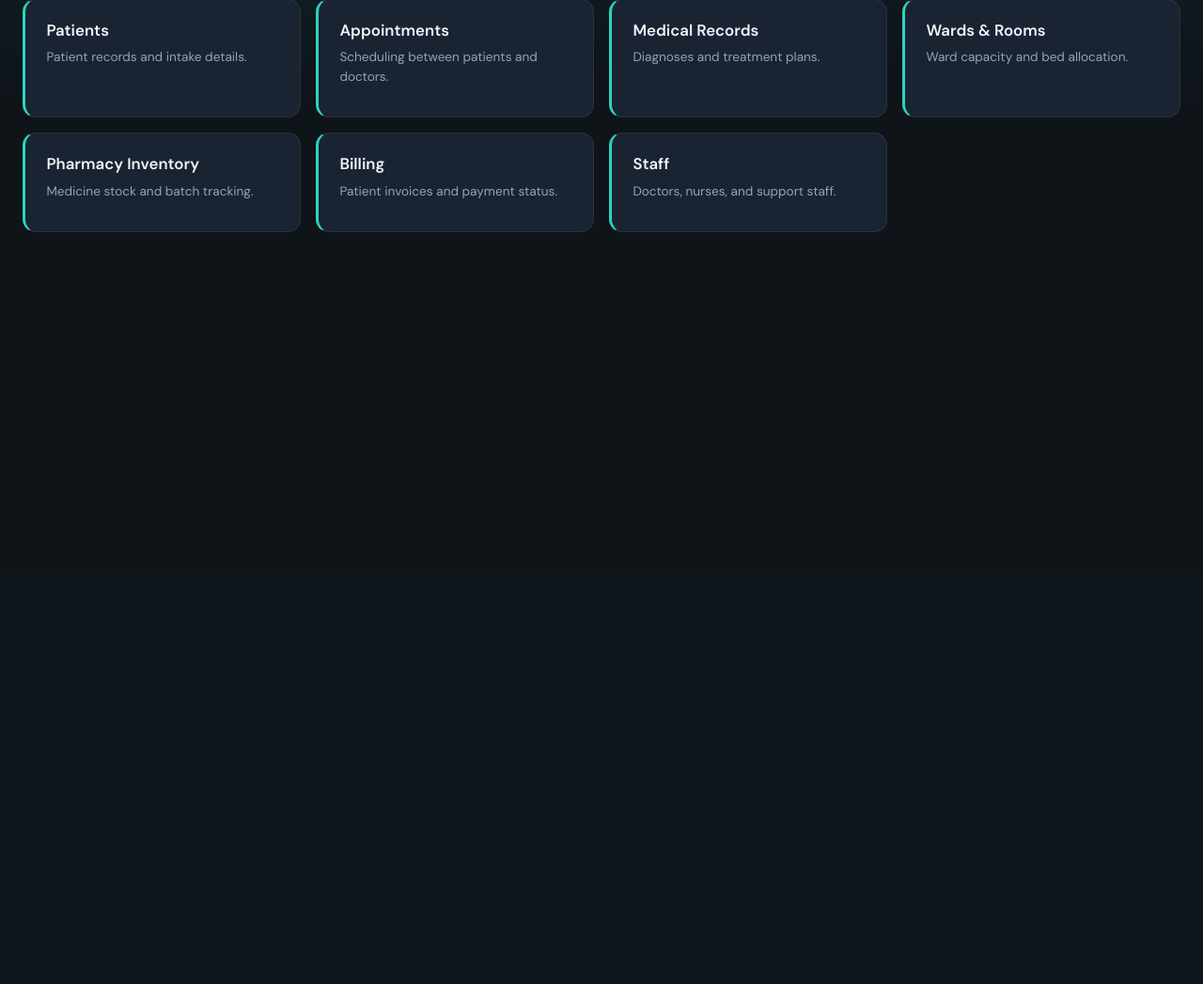
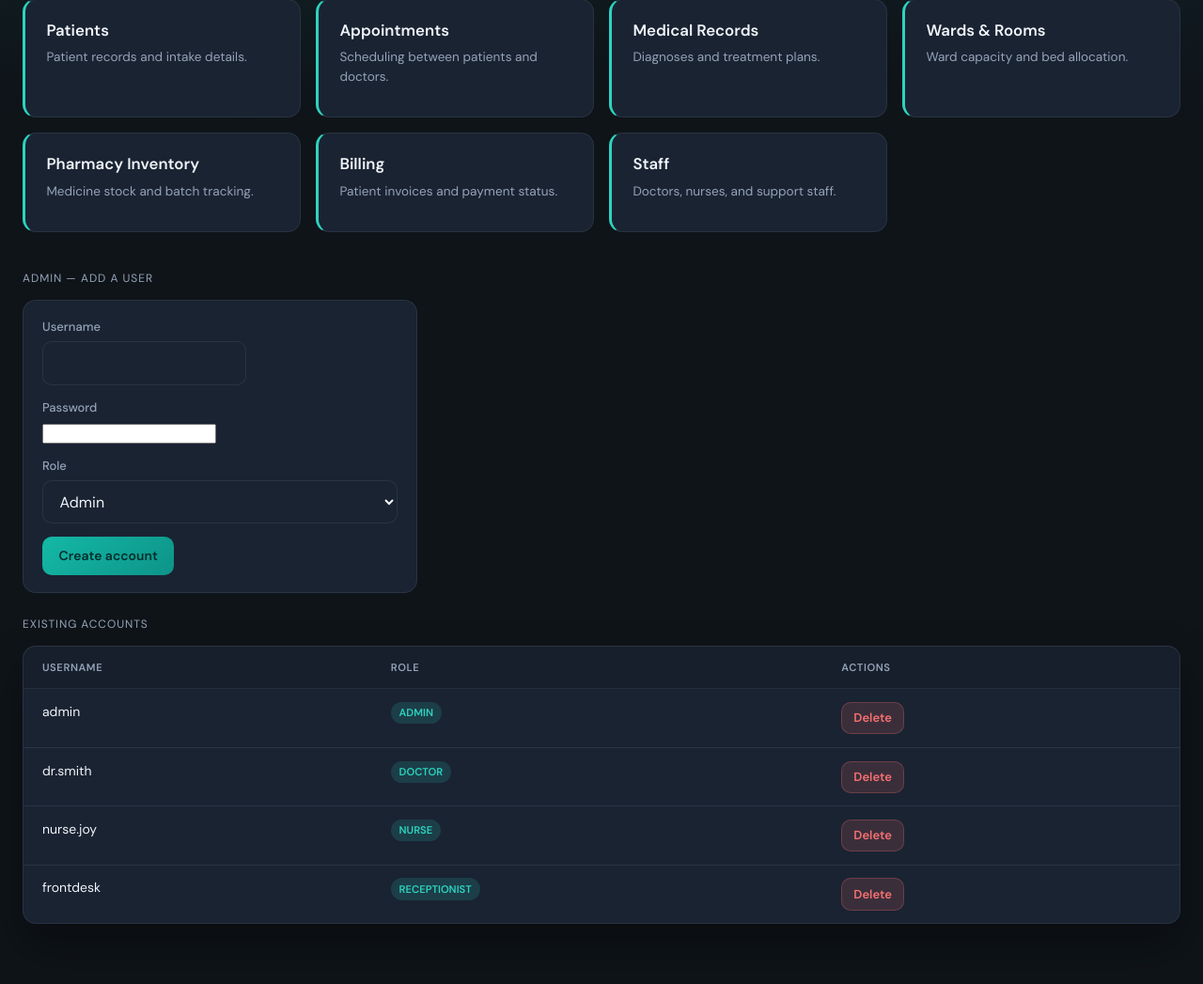
Before and after one commit to Kavindi2003/Hospital-Management-System, a Spring Boot app: page /pages/dashboard.html in a window 1280 px wide. Shown: the part 188-1235 px from the top of the page at 94% size. Before the commit the page ends 435 px from the top, so only its background shows below. Run offline with Spring Boot 4, Linux system fonts and the light colour scheme; a user stored in the database is signed in; some of the project's set-up classes (security, data sources, template engines, error pages and the like) are left out, and stand-ins take their place; some web fonts are replaced.

Commit message:
added a add user delete user service to the admin dshboard

```diff
--- a/src/main/java/com/hospital/sys/auth/config/SecurityConfig.java
+++ b/src/main/java/com/hospital/sys/auth/config/SecurityConfig.java
@@ -43,6 +43,9 @@
 
                         // Dashboard + "who am I" endpoint: any logged-in user, any role
                         .requestMatchers("/pages/dashboard.html", "/api/auth/me").authenticated()
+
+                        // Creating, listing, and deleting accounts are all admin-only actions
+                        .requestMatchers("/api/auth/register", "/api/auth/users/**").hasRole("ADMIN")
 
                         // ---- Role-specific pages ----
                         // These match dashboard.html's own MODULES list, so what a role
--- a/src/main/java/com/hospital/sys/auth/controller/AuthController.java
+++ b/src/main/java/com/hospital/sys/auth/controller/AuthController.java
@@ -1,19 +1,35 @@
 package com.hospital.sys.auth.controller;
 
+import com.hospital.sys.auth.entity.User;
+import com.hospital.sys.auth.repository.UserRepository;
+import org.springframework.http.HttpStatus;
+import org.springframework.http.ResponseEntity;
 import org.springframework.security.core.Authentication;
-import org.springframework.web.bind.annotation.GetMapping;
-import org.springframework.web.bind.annotation.RestController;
+import org.springframework.security.crypto.password.PasswordEncoder;
+import org.springframework.web.bind.annotation.*;
 
+import java.util.List;
 import java.util.Map;
 
 @RestController
+@RequestMapping("/api/auth")
 public class AuthController {
+
+    private static final List<String> VALID_ROLES = List.of("ADMIN", "DOCTOR", "NURSE", "RECEPTIONIST");
+
+    private final UserRepository userRepository;
+    private final PasswordEncoder passwordEncoder;
+
+    public AuthController(UserRepository userRepository, PasswordEncoder passwordEncoder) {
+        this.userRepository = userRepository;
+        this.passwordEncoder = passwordEncoder;
+    }
 
     // GET /api/auth/me -> { "username": "...", "role": "DOCTOR" }
     // Called by dashboard.html on page load to decide which module
     // cards to show. Spring Security has already verified the session
-    // by the time this runs (it's behind .anyRequest().authenticated()).
-    @GetMapping("/api/auth/me")
+    // by the time this runs (it's behind .authenticated()).
+    @GetMapping("/me")
     public Map<String, String> me(Authentication authentication) {
         String role = authentication.getAuthorities().stream()
                 .findFirst()
@@ -25,4 +41,83 @@
                 "role", role
         );
     }
+
+    // POST /api/auth/register -> creates a new login account.
+    // Restricted to ADMIN only at the SecurityConfig level (see the
+    // explicit hasRole("ADMIN") rule for this exact path) -- this method
+    // doesn't need to re-check the role itself, Spring Security already
+    // rejects anyone else with a 403 before this code ever runs.
+    //
+    // Exists mainly so a new user (e.g. for a viva demo) can be added
+    // through the running app instead of hand-writing SQL with a
+    // pre-computed BCrypt hash.
+    @PostMapping("/register")
+    public ResponseEntity<?> register(@RequestBody RegisterRequest request) {
+        if (request.username() == null || request.username().isBlank()
+                || request.password() == null || request.password().isBlank()
+                || request.role() == null) {
+            return ResponseEntity.badRequest()
+                    .body(Map.of("message", "username, password, and role are all required."));
+        }
+
+        String role = request.role().toUpperCase();
+        if (!VALID_ROLES.contains(role)) {
+            return ResponseEntity.badRequest()
+                    .body(Map.of("message", "role must be one of: " + VALID_ROLES));
+        }
+
+        if (userRepository.findByUsername(request.username()).isPresent()) {
+            return ResponseEntity.status(HttpStatus.CONFLICT)
+                    .body(Map.of("message", "That username is already taken."));
+        }
+
+        User newUser = new User(
+                request.username(),
+                passwordEncoder.encode(request.password()), // never store the plain password
+                role
+        );
+        userRepository.save(newUser);
+
+        // Deliberately not returning the password (not even the hash) in the response.
+        return ResponseEntity.status(HttpStatus.CREATED)
+                .body(Map.of(
+                        "username", newUser.getUsername(),
+                        "role", newUser.getRole()
+                ));
+    }
+
+    // GET /api/auth/users -> list every account (no password/hash included).
+    // Restricted to ADMIN at the SecurityConfig level.
+    @GetMapping("/users")
+    public List<Map<String, Object>> listUsers() {
+        return userRepository.findAll().stream()
+                .map(u -> Map.<String, Object>of(
+                        "userId", u.getUserId(),
+                        "username", u.getUsername(),
+                        "role", u.getRole()
+                ))
+                .toList();
+    }
+
+    // DELETE /api/auth/users/{id} -> removes a login account.
+    // Restricted to ADMIN at the SecurityConfig level. Also blocks an admin
+    // from deleting their OWN account through this panel, so a demo/viva
+    // session can't accidentally lock the admin out mid-way through.
+    @DeleteMapping("/users/{id}")
+    public ResponseEntity<?> deleteUser(@PathVariable Long id, Authentication authentication) {
+        User target = userRepository.findById(id).orElse(null);
+        if (target == null) {
+            return ResponseEntity.notFound().build();
+        }
+
+        if (target.getUsername().equals(authentication.getName())) {
+            return ResponseEntity.status(HttpStatus.CONFLICT)
+                    .body(Map.of("message", "You can't delete your own account while logged in as it."));
+        }
+
+        userRepository.deleteById(id);
+        return ResponseEntity.noContent().build();
+    }
+
+    public record RegisterRequest(String username, String password, String role) {}
 }
--- a/src/main/resources/static/css/styles.css
+++ b/src/main/resources/static/css/styles.css
@@ -431,6 +431,27 @@
     100% { transform: translateX(350%); }
 }
 
+/* ---------- Alerts ---------- */
+
+.alert {
+    font-size: 0.8125rem;
+    padding: 0.65rem 0.85rem;
+    border-radius: 10px;
+    margin-bottom: 1rem;
+}
+
+.alert-error {
+    background: var(--danger-dim);
+    color: var(--danger);
+    border: 1px solid rgba(248, 113, 113, 0.25);
+}
+
+.alert-success {
+    background: var(--accent-dim);
+    color: var(--accent);
+    border: 1px solid rgba(45, 212, 191, 0.25);
+}
+
 /* ---------- Footer ---------- */
 
 .app-footer {
--- a/src/main/resources/static/pages/dashboard.html
+++ b/src/main/resources/static/pages/dashboard.html
@@ -24,6 +24,47 @@
 
     <div class="section-label">Your modules</div>
     <div class="module-grid" id="moduleGrid"></div>
+
+    <div id="addUserPanel" hidden>
+        <div class="section-label">Admin &mdash; add a user</div>
+        <div class="stat-card" style="max-width: 420px; margin-bottom: 1.5rem;">
+            <div id="addUserAlert" class="alert" hidden style="margin-bottom: 0.85rem;"></div>
+            <form id="addUserForm">
+                <div class="field" style="margin-bottom: 0.85rem;">
+                    <label for="newUsername">Username</label>
+                    <input type="text" id="newUsername" required>
+                </div>
+                <div class="field" style="margin-bottom: 0.85rem;">
+                    <label for="newPassword">Password</label>
+                    <input type="password" id="newPassword" required>
+                </div>
+                <div class="field" style="margin-bottom: 0.85rem;">
+                    <label for="newRole">Role</label>
+                    <select id="newRole" style="width: 100%; font: inherit; background: var(--surface); border: 1px solid var(--border); color: var(--text); border-radius: 10px; padding: 0.65rem 0.85rem;">
+                        <option value="ADMIN">Admin</option>
+                        <option value="DOCTOR">Doctor</option>
+                        <option value="NURSE">Nurse</option>
+                        <option value="RECEPTIONIST">Receptionist</option>
+                    </select>
+                </div>
+                <button type="submit" class="btn btn-primary">Create account</button>
+            </form>
+        </div>
+
+        <div class="section-label">Existing accounts</div>
+        <div class="panel">
+            <div class="table-wrap">
+                <table>
+                    <thead>
+                    <tr><th>Username</th><th>Role</th><th>Actions</th></tr>
+                    </thead>
+                    <tbody id="userListBody">
+                    <tr><td colspan="3" style="color: var(--text-muted);">Loading&hellip;</td></tr>
+                    </tbody>
+                </table>
+            </div>
+        </div>
+    </div>
 </div>
 
 <script>
@@ -62,7 +103,93 @@
                 <p>${escapeHtml(m.desc)}</p>
             </a>
         `).join('');
+
+        if (role === 'ADMIN') {
+            document.getElementById('addUserPanel').hidden = false;
+            loadUsers();
+        }
     }
+
+    function showAddUserAlert(message, type) {
+        const el = document.getElementById('addUserAlert');
+        el.textContent = message;
+        el.className = `alert alert-${type}`;
+        el.hidden = false;
+    }
+
+    async function loadUsers() {
+        const body = document.getElementById('userListBody');
+        try {
+            const res = await fetch('/api/auth/users');
+            if (!res.ok) throw new Error('Request failed');
+            const users = await res.json();
+
+            if (!users.length) {
+                body.innerHTML = '<tr><td colspan="3" style="color: var(--text-muted);">No accounts yet.</td></tr>';
+                return;
+            }
+
+            body.innerHTML = users.map(u => `
+                <tr>
+                    <td>${escapeHtml(u.username)}</td>
+                    <td><span class="badge">${escapeHtml(u.role)}</span></td>
+                    <td>
+                        <button type="button" class="btn btn-danger btn-sm" data-delete-id="${u.userId}">Delete</button>
+                    </td>
+                </tr>
+            `).join('');
+        } catch (err) {
+            body.innerHTML = '<tr><td colspan="3" style="color: var(--danger);">Couldn\'t load accounts.</td></tr>';
+        }
+    }
+
+    document.getElementById('userListBody').addEventListener('click', async (e) => {
+        const btn = e.target.closest('[data-delete-id]');
+        if (!btn) return;
+
+        const id = btn.dataset.deleteId;
+        const username = btn.closest('tr').querySelector('td').textContent;
+        if (!confirm(`Delete account "${username}"? This can't be undone.`)) return;
+
+        try {
+            const res = await fetch(`/api/auth/users/${id}`, { method: 'DELETE' });
+            if (res.status === 204) {
+                loadUsers();
+                return;
+            }
+            const data = await res.json().catch(() => ({}));
+            showAddUserAlert(data.message || 'Could not delete that account.', 'error');
+        } catch (err) {
+            showAddUserAlert('Could not reach the server.', 'error');
+        }
+    });
+
+    document.getElementById('addUserForm').addEventListener('submit', async (e) => {
+        e.preventDefault();
+        const username = document.getElementById('newUsername').value.trim();
+        const password = document.getElementById('newPassword').value;
+        const role = document.getElementById('newRole').value;
+
+        try {
+            const res = await fetch('/api/auth/register', {
+                method: 'POST',
+                headers: { 'Content-Type': 'application/json' },
+                body: JSON.stringify({ username, password, role })
+            });
+            const data = await res.json();
+
+            if (!res.ok) {
+                showAddUserAlert(data.message || 'Could not create the account.', 'error');
+                return;
+            }
+
+            showAddUserAlert(`Account "${data.username}" (${data.role}) created successfully.`, 'success');
+            document.getElementById('addUserForm').reset();
+            loadUsers();
+        } catch (err) {
+            showAddUserAlert('Could not reach the server.', 'error');
+        }
+    });
 
     fetch('/api/auth/me')
         .then(res => {
```
